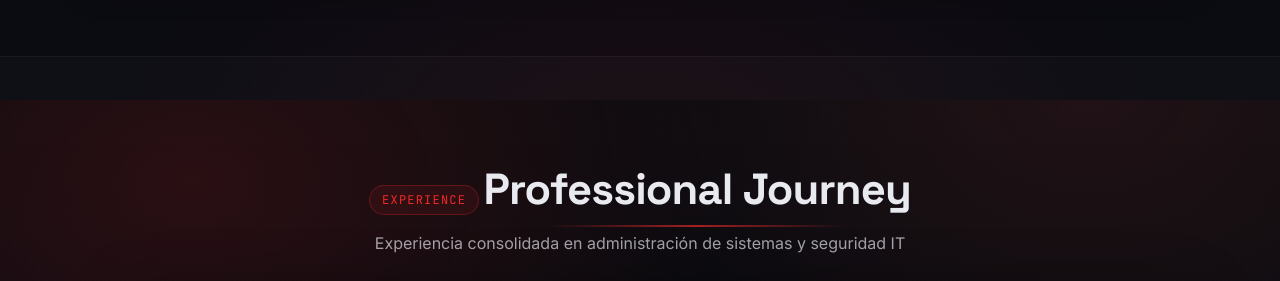
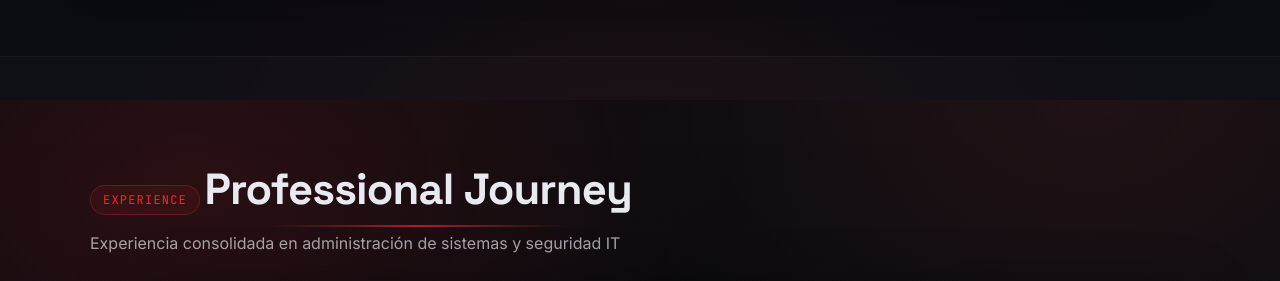
Before and after one commit to Iv4nct/ICumbicus, a plain HTML site: page index.html in a window 1280 px wide. Shown: the part 1500-1781 px from the top of the page. Drawn offline with nearby package versions, Linux system fonts and the light colour scheme.

Commit message:
Update styles.css

```diff
--- a/styles.css
+++ b/styles.css
@@ -306,7 +306,7 @@ img{max-width:100%; display:block}
 .section__head{
   margin-bottom: 28px;
 }
-.section__head.center{text-align:center}
+.section__head.center{text-align:left}
 .pill{
   display:inline-flex;
   padding: 6px 12px;
```
